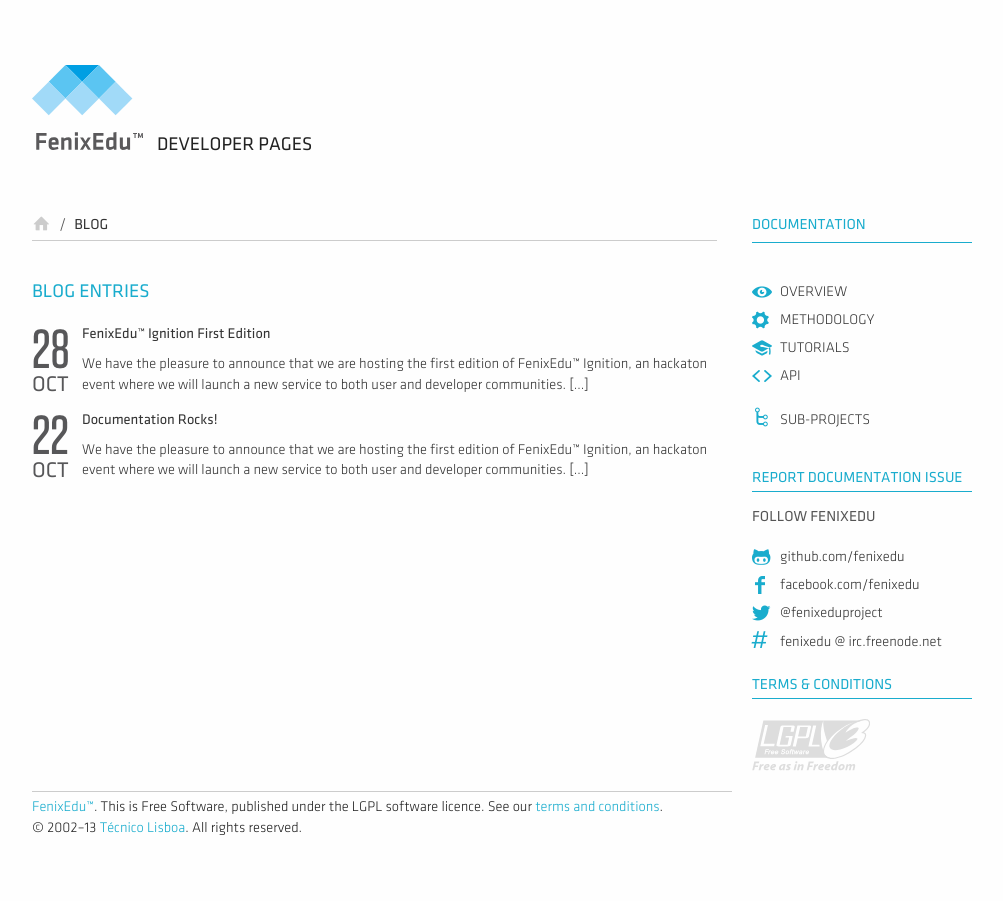
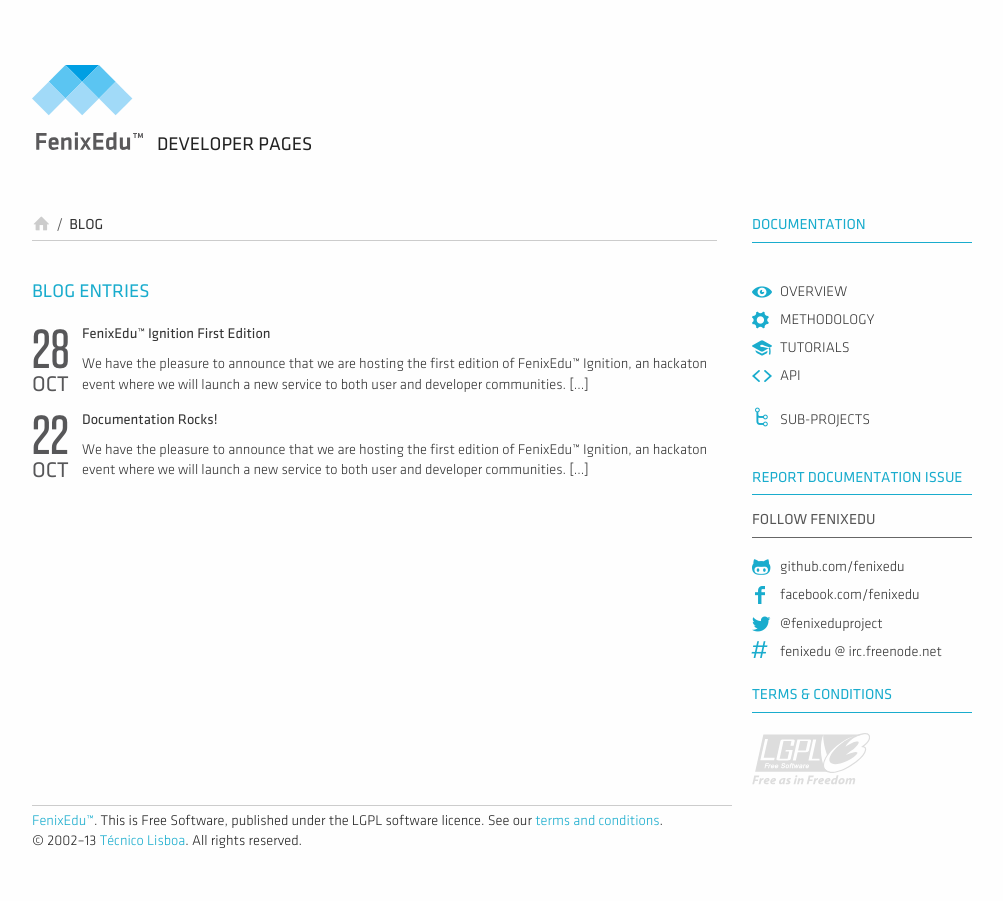
Before and after one commit to FenixEdu/fenixedu.github.io, a Jekyll site: the page built from blog/index.md, in a window 1280 px wide. Shown: the whole page, without its empty margins (128-1131 px from the left). Built offline with Jekyll 4.4.1, drawn with Linux system fonts in a browser that asks for light colours; nearby versions of some CDN libraries; Markdown is read by kramdown in place of the engine named in the settings.

Commit message:
Mobile adjustments on the documentation breadcrumbs.

```diff
--- a/index.html
+++ b/index.html
@@ -359,7 +359,5 @@
 			});
 		});
 	</script>
-});
-
 </body>
 </html>
--- a/map/map.js
+++ b/map/map.js
@@ -106,7 +106,7 @@
     shadowStyle: 0,
     padding: 12,
     maxWidth: 180,
-    maxHeight: 100,
+    minHeight: 100,
     backgroundColor: '#19accd',
     borderRadius: 0,
     borderWidth: 0,
--- a/stylesheets/fenixedu_dev.css
+++ b/stylesheets/fenixedu_dev.css
@@ -244,7 +244,7 @@
 	}
 
 	main nav ul li:first-child {
-		width: 20px;
+		width: 18px;
 	}
 
 	main nav ul li:first-child a:before {
@@ -258,8 +258,8 @@
 	main nav ul li:not(:first-child) a:before {
 		content: '/';
 		font: 16px/1 "KlavikaLightPlain", "Helvetica Neue", Helvetica, Arial, sans-serif;
-		padding-right: 8px;
-		padding-left: 4px;
+		padding-right: 6px;
+		padding-left: 3px;
 		color: #555;
 	}
 
@@ -296,10 +296,10 @@
 	aside nav > ul > li > a, aside nav > ul > li:first-child {
 		color: #19accd!important;
 		border-bottom: 1px solid #19accd;
-		padding-bottom: 7px;
+		padding-bottom: 7px!important;
 	}
 
-	aside nav > ul > li + li + li {
+	aside nav > ul > li + li {
 		border-bottom: 1px solid #666;
 		padding-bottom: 7px;
 	}
@@ -623,8 +623,13 @@
 	}
 	header > span {top: 112px;}
 	aside nav, aside nav.fixed, aside nav.absolute {display: block; position: static; margin-bottom: 20px;}
+	main nav ul li {font: 13px/1.3 "KlavikaRegularPlain", "Helvetica Neue", Helvetica, Arial, sans-serif;}
+	main nav ul li:not(:first-child) a:before {font: 14px/1 "KlavikaLightPlain", "Helvetica Neue", Helvetica, Arial, sans-serif;}
+	main nav ul li:first-child {width: 16px;}
+	main nav ul li:first-child a:before {font: 30px/1 "Entypo"; top: -5px;}
 	#intro + p a {padding: 0 5px 30px;}
 	time {width: 10%!important; float: left;}
+
 }
 
 /* Print */
```
